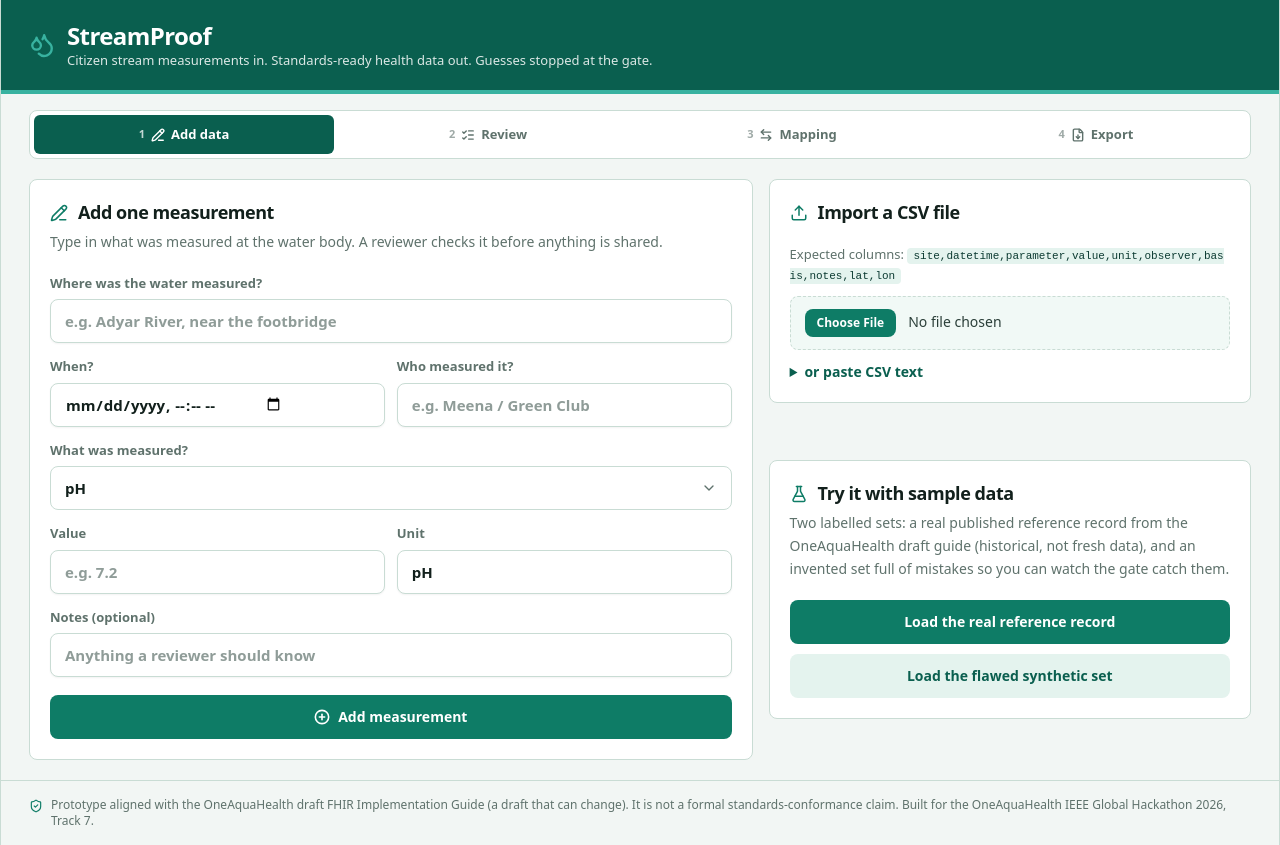
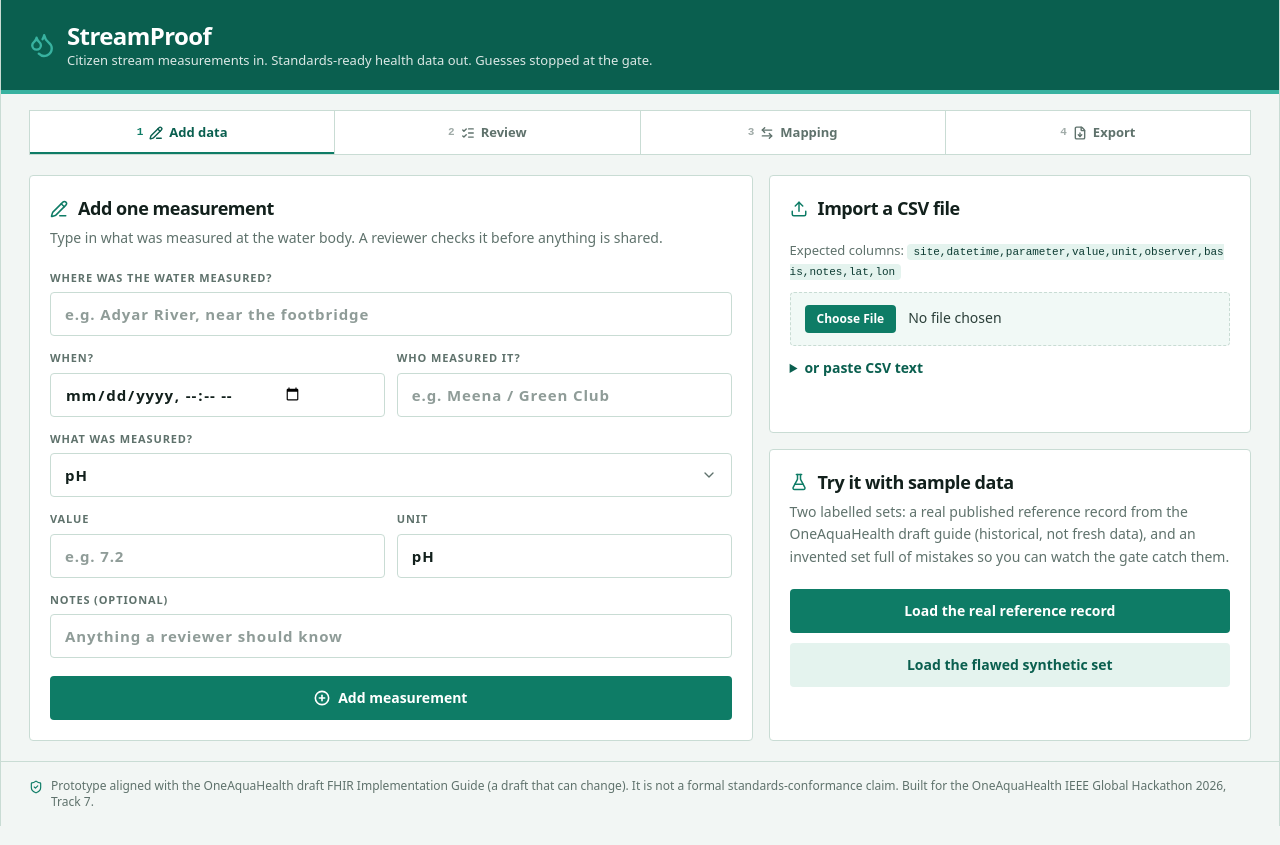
Before and after one commit to Hexraei/StreamProof, a React (Vite) app: page / in a window 1280 px wide. Built offline with nearby package versions, Linux system fonts and the light colour scheme.

Commit message:
Restyle: squared editorial system, fixed card rhythm, no pills or stripes

```diff
--- a/src/App.tsx
+++ b/src/App.tsx
@@ -88,7 +88,7 @@
         </div>
       </header>
 
-      <nav aria-label="Workflow steps" className="mx-4 mt-4 grid grid-cols-2 gap-1 rounded-lg border border-line bg-card p-1 min-[560px]:grid-cols-4 min-[900px]:mx-7">
+      <nav aria-label="Workflow steps" className="mx-4 mt-4 grid grid-cols-2 gap-px border border-line bg-line min-[560px]:grid-cols-4 min-[900px]:mx-7">
         {STEPS.map((s, i) => {
           const Icon = s.icon;
           const active = step === s.id;
@@ -97,15 +97,15 @@
               key={s.id}
               onClick={() => setStep(s.id)}
               className={cn(
-                'relative flex items-center justify-center gap-1.5 rounded-md px-2 py-2.5 text-[13px] font-semibold transition-colors',
-                active ? 'bg-primary-deep text-white' : 'text-muted hover:bg-primary-soft hover:text-primary-deep'
+                'relative flex items-center justify-center gap-1.5 bg-card px-2 py-3 text-[13px] font-semibold transition-colors',
+                active ? 'text-primary-deep after:absolute after:inset-x-0 after:bottom-0 after:h-0.5 after:bg-primary' : 'text-muted hover:bg-background hover:text-ink'
               )}
             >
-              <span className={cn('font-display text-[11px] font-bold', active ? 'text-white/75' : 'text-muted/60')}>{i + 1}</span>
+              <span className={cn('font-mono text-[11px] font-bold', active ? 'text-primary' : 'text-muted/60')}>{i + 1}</span>
               <Icon size={14} strokeWidth={2.4} />
               <span className="truncate">{s.label}</span>
               {s.id === 'review' && counts.pending > 0 && (
-                <span className="grid h-5 min-w-5 place-items-center rounded-full bg-bad px-1 text-[11px] font-bold text-white">
+                <span className="font-mono text-[11px] font-bold text-bad">
                   {counts.pending}
                 </span>
               )}
@@ -116,7 +116,7 @@
 
       <main className="flex flex-1 flex-col gap-4 px-4 py-4 pb-10 min-[900px]:px-7 min-[900px]:py-5">
         {step === 'add' && (
-          <div className="grid items-start gap-4 min-[900px]:grid-cols-[3fr_2fr]">
+          <div className="grid gap-4 min-[900px]:grid-cols-[3fr_2fr]">
             <Card className="min-[900px]:row-span-2">
               <CardHeader>
                 <CardTitle><PencilLine size={18} className="text-primary" /> Add one measurement</CardTitle>
@@ -174,7 +174,7 @@
   return (
     <div className="flex flex-col gap-3">
       <p className="text-[13px] text-muted">
-        Expected columns: <code className="rounded bg-primary-soft px-1.5 py-0.5 font-mono text-[11px] text-primary-ink break-all">{CSV_HEADER}</code>
+        Expected columns: <code className="rounded-sm bg-primary-soft px-1.5 py-0.5 font-mono text-[11px] text-primary-ink break-all">{CSV_HEADER}</code>
       </p>
       <input
         type="file"
@@ -183,7 +183,7 @@
           const f = e.target.files?.[0];
           if (f) onImport(await f.text());
         }}
-        className="w-full min-w-0 cursor-pointer rounded-lg border-[1.5px] border-dashed border-line bg-primary-soft/50 px-3.5 py-3 text-sm text-ink2 file:mr-3 file:rounded-lg file:border-0 file:bg-primary file:px-3 file:py-1.5 file:text-xs file:font-semibold file:text-white"
+        className="w-full min-w-0 cursor-pointer rounded-sm border-[1.5px] border-dashed border-line bg-primary-soft/50 px-3.5 py-3 text-sm text-ink2 file:mr-3 file:rounded-sm file:border-0 file:bg-primary file:px-3 file:py-1.5 file:text-xs file:font-semibold file:text-white"
       />
       <details className="group">
         <summary className="cursor-pointer text-sm font-semibold text-primary-deep">or paste CSV text</summary>
--- a/src/components/BundleView.tsx
+++ b/src/components/BundleView.tsx
@@ -40,7 +40,7 @@
           <ul className="flex flex-col gap-2">
             {stats.map((s, i) => (
               <li key={i} className="flex items-center gap-2.5 text-sm text-ink2">
-                <strong className="min-w-7 rounded-lg bg-primary-soft px-1.5 py-0.5 text-center font-display text-[15px] font-bold text-primary-deep">{s.n}</strong>
+                <strong className="min-w-7 rounded-sm bg-primary-soft px-1.5 py-0.5 text-center font-display text-[15px] font-bold text-primary-deep">{s.n}</strong>
                 {s.label}
               </li>
             ))}
@@ -67,7 +67,7 @@
             </CardDescription>
           </CardHeader>
           <CardContent>
-            <pre className="max-h-[460px] overflow-auto rounded-lg bg-[#0f2620] p-4 font-mono text-xs leading-relaxed text-[#c9ebe0]">{json}</pre>
+            <pre className="max-h-[460px] overflow-auto rounded-sm bg-[#0f2620] p-4 font-mono text-xs leading-relaxed text-[#c9ebe0]">{json}</pre>
           </CardContent>
         </Card>
       )}
--- a/src/components/MappingPreview.tsx
+++ b/src/components/MappingPreview.tsx
@@ -39,7 +39,7 @@
               {ROWS.map((r) => (
                 <TableRow key={r.from}>
                   <TableCell>{r.from}</TableCell>
-                  <TableCell><code className="rounded-md bg-primary-soft px-1.5 py-0.5 font-mono text-xs text-primary-ink">{r.to}</code></TableCell>
+                  <TableCell><code className="rounded-sm bg-primary-soft px-1.5 py-0.5 font-mono text-xs text-primary-ink">{r.to}</code></TableCell>
                   <TableCell>{r.why}</TableCell>
                 </TableRow>
               ))}
--- a/src/components/ReviewQueue.tsx
+++ b/src/components/ReviewQueue.tsx
@@ -16,16 +16,10 @@
   onRemove: (id: string) => void;
 }
 
-const accent: Record<ReviewStatus, string> = {
-  pending: 'border-l-warn',
-  approved: 'border-l-ok',
-  rejected: 'border-l-bad opacity-80',
-};
-
-const statusDot: Record<ReviewStatus, string> = {
-  pending: 'bg-warn',
-  approved: 'bg-ok',
-  rejected: 'bg-bad',
+const statusText: Record<ReviewStatus, string> = {
+  pending: 'text-warn',
+  approved: 'text-ok',
+  rejected: 'text-bad',
 };
 
 export function ReviewQueue({ records, onUpdate, onSetStatus, onRemove }: Props) {
@@ -41,7 +35,7 @@
     );
   }
   return (
-    <div className="grid items-start gap-4 min-[900px]:grid-cols-2 min-[1280px]:grid-cols-3">
+    <div className="grid gap-4 min-[900px]:grid-cols-2 min-[1280px]:grid-cols-3">
       <Card className="min-[900px]:col-span-full">
         <CardContent className="flex items-start gap-3 py-4">
           <ListChecks size={19} className="mt-0.5 shrink-0 text-primary" />
@@ -57,29 +51,29 @@
         const sourceNote =
           rec.source === 'manual' ? 'typed in' : rec.source === 'csv' ? 'from CSV' : rec.source === 'reference-sample' ? 'reference sample' : 'synthetic demo';
         return (
-          <Card key={rec.id} className={cn('border-l-4', accent[rec.status])}>
+          <Card key={rec.id}>
             <CardContent className="flex flex-col gap-3 py-4">
               <div className="flex items-center gap-2">
                 <strong className="font-display text-[15px]">{PARAMETER_LABELS[rec.parameter]}</strong>
                 <span className="text-xs text-muted">{sourceNote}</span>
-                <span className="ml-auto inline-flex items-center gap-1.5 text-xs text-muted">
-                  <span className={cn('h-1.5 w-1.5 rounded-full', statusDot[rec.status])} />
+                <span className={cn('ml-auto text-[11px] font-bold uppercase tracking-[0.08em]', statusText[rec.status])}>
                   {rec.status}
                 </span>
               </div>
-              <div className="flex items-center gap-x-3 gap-y-1 text-[13px] text-ink2">
-                <span className="inline-flex items-center gap-1">
-                  <MapPin size={12} className="text-muted" /> {rec.siteName || 'no site'}
+              <div className="flex items-center gap-2 text-[13px] text-ink2">
+                <span className="inline-flex min-w-0 flex-1 items-center gap-1">
+                  <MapPin size={12} className="shrink-0 text-muted" />
+                  <span className="truncate">{rec.siteName || 'no site'}</span>
                 </span>
-                <span className="inline-flex items-center gap-1 text-xs text-muted">
-                  <Calendar size={12} /> {rec.observedAt ? rec.observedAt.replace('T', ' ') : 'no date'}
+                <span className="inline-flex shrink-0 items-center gap-1 font-mono text-xs text-muted">
+                  <Calendar size={12} /> {rec.observedAt ? rec.observedAt.slice(5, 16).replace('T', ' ') : 'no date'}
                 </span>
               </div>
               <div className="flex items-end gap-2.5">
                 <Label className="flex-1">
                   Value
                   <Input
-                    className="h-12 font-display text-2xl font-bold tracking-tight"
+                    className="h-12 font-mono text-2xl font-bold tracking-tight"
                     value={rec.value ?? ''}
                     onChange={(e) => onUpdate(rec.id, { value: e.target.value === '' ? null : Number(e.target.value) })}
                   />
@@ -87,7 +81,7 @@
                 <Label className="w-28 shrink-0">
                   Unit
                   <Input
-                    className={cn('h-12', rec.unit === '' && 'border-dashed text-muted italic placeholder:text-muted placeholder:italic')}
+                    className={cn('h-12 font-mono', rec.unit === '' && 'border-dashed text-muted italic placeholder:text-muted placeholder:italic')}
                     placeholder={rec.unit === '' ? 'missing' : undefined}
                     value={rec.unit}
                     onChange={(e) => onUpdate(rec.id, { unit: e.target.value })}
@@ -117,13 +111,7 @@
               {rec.issues.length > 0 && (
                 <div className="flex flex-col gap-1.5 border-t border-line pt-2.5">
                   {rec.issues.map((iss, i) => (
-                    <p
-                      key={i}
-                      className={cn(
-                        'border-l-[3px] py-0.5 pl-2.5 text-[13px] leading-snug text-ink',
-                        iss.severity === 'error' ? 'border-l-bad' : 'border-l-warn'
-                      )}
-                    >
+                    <p key={i} className="py-0.5 text-[13px] leading-snug text-ink">
                       <strong className={cn('font-bold', iss.severity === 'error' ? 'text-bad' : 'text-warn')}>
                         {iss.severity === 'error' ? 'Blocked:' : 'Check:'}
                       </strong>{' '}
--- a/src/components/ui/alert.tsx
+++ b/src/components/ui/alert.tsx
@@ -3,7 +3,7 @@
 import { cn } from '../../lib/utils';
 
 const alertVariants = cva(
-  'flex items-start gap-2.5 rounded-lg px-3.5 py-2.5 text-sm leading-relaxed [&>svg]:mt-0.5 [&>svg]:shrink-0',
+  'flex items-start gap-2.5 rounded-sm px-3.5 py-2.5 text-sm leading-relaxed [&>svg]:mt-0.5 [&>svg]:shrink-0',
   {
     variants: {
       variant: {
--- a/src/components/ui/button.tsx
+++ b/src/components/ui/button.tsx
@@ -3,7 +3,7 @@
 import { cn } from '../../lib/utils';
 
 const buttonVariants = cva(
-  "inline-flex items-center justify-center gap-2 whitespace-nowrap rounded-lg text-sm font-semibold transition-colors focus-visible:outline-none focus-visible:ring-2 focus-visible:ring-primary/50 focus-visible:ring-offset-2 disabled:pointer-events-none disabled:opacity-50 [&_svg]:pointer-events-none [&_svg]:shrink-0",
+  "inline-flex items-center justify-center gap-2 whitespace-nowrap rounded-sm text-sm font-semibold transition-colors focus-visible:outline-none focus-visible:ring-1 focus-visible:ring-primary/60 disabled:pointer-events-none disabled:opacity-50 [&_svg]:pointer-events-none [&_svg]:shrink-0",
   {
     variants: {
       variant: {
@@ -16,8 +16,8 @@
       },
       size: {
         default: 'h-11 px-5',
-        sm: 'h-9 rounded-md px-3.5 text-[13px]',
-        lg: 'h-12 rounded-lg px-7 text-[15px]',
+        sm: 'h-9 px-3.5 text-[13px]',
+        lg: 'h-12 px-7 text-[15px]',
         icon: 'h-10 w-10',
       },
     },
--- a/src/components/ui/card.tsx
+++ b/src/components/ui/card.tsx
@@ -3,7 +3,7 @@
 
 const Card = React.forwardRef<HTMLDivElement, React.HTMLAttributes<HTMLDivElement>>(
   ({ className, ...props }, ref) => (
-    <div ref={ref} className={cn('rounded-lg border border-line bg-card text-ink', className)} {...props} />
+    <div ref={ref} className={cn('rounded-sm border border-line bg-card text-ink', className)} {...props} />
   )
 );
 Card.displayName = 'Card';
--- a/src/components/ui/input.tsx
+++ b/src/components/ui/input.tsx
@@ -7,7 +7,7 @@
       type={type}
       ref={ref}
       className={cn(
-        'flex h-11 w-full min-w-0 rounded-lg border-[1.5px] border-line bg-white px-3.5 py-2 text-[15px] text-ink shadow-xs transition-colors placeholder:text-muted/70 focus:border-primary focus:outline-none focus:ring-2 focus:ring-primary/25 disabled:cursor-not-allowed disabled:opacity-50',
+        'flex h-11 w-full min-w-0 rounded-sm border-[1.5px] border-line bg-white px-3.5 py-2 text-[15px] text-ink transition-colors placeholder:text-muted/70 focus:border-primary focus:outline-none focus:ring-1 focus:ring-primary/40 disabled:cursor-not-allowed disabled:opacity-50',
         className
       )}
       {...props}
--- a/src/components/ui/label.tsx
+++ b/src/components/ui/label.tsx
@@ -3,7 +3,7 @@
 
 const Label = React.forwardRef<HTMLLabelElement, React.LabelHTMLAttributes<HTMLLabelElement>>(
   ({ className, ...props }, ref) => (
-    <label ref={ref} className={cn('grid gap-1.5 text-[13px] font-semibold text-muted', className)} {...props} />
+    <label ref={ref} className={cn('grid gap-1.5 text-[11px] font-bold uppercase tracking-[0.08em] text-muted', className)} {...props} />
   )
 );
 Label.displayName = 'Label';
--- a/src/components/ui/select.tsx
+++ b/src/components/ui/select.tsx
@@ -13,7 +13,7 @@
   <SelectPrimitive.Trigger
     ref={ref}
     className={cn(
-      'flex h-11 w-full min-w-0 items-center justify-between gap-2 rounded-lg border-[1.5px] border-line bg-white px-3.5 py-2 text-[15px] text-ink focus:border-primary focus:outline-none focus:ring-2 focus:ring-primary/25 disabled:opacity-50 [&>span]:truncate',
+      'flex h-11 w-full min-w-0 items-center justify-between gap-2 rounded-sm border-[1.5px] border-line bg-white px-3.5 py-2 text-[15px] text-ink focus:border-primary focus:outline-none focus:ring-1 focus:ring-primary/40 disabled:opacity-50 [&>span]:truncate',
       className
     )}
     {...props}
@@ -36,7 +36,7 @@
       position="popper"
       sideOffset={6}
       className={cn(
-        'z-50 max-h-72 min-w-[var(--radix-select-trigger-width)] overflow-hidden rounded-lg border border-line bg-card text-ink shadow-md',
+        'z-50 max-h-72 min-w-[var(--radix-select-trigger-width)] overflow-hidden rounded-sm border border-line bg-card text-ink shadow-sm',
         className
       )}
       {...props}
@@ -54,7 +54,7 @@
   <SelectPrimitive.Item
     ref={ref}
     className={cn(
-      'relative flex w-full cursor-pointer select-none items-center rounded-lg py-2.5 pl-3 pr-9 text-[15px] outline-none focus:bg-primary-soft focus:text-primary-deep data-[disabled]:pointer-events-none data-[disabled]:opacity-50',
+      'relative flex w-full cursor-pointer select-none items-center rounded-sm py-2.5 pl-3 pr-9 text-[15px] outline-none focus:bg-primary-soft focus:text-primary-deep data-[disabled]:pointer-events-none data-[disabled]:opacity-50',
       className
     )}
     {...props}
--- a/src/components/ui/table.tsx
+++ b/src/components/ui/table.tsx
@@ -3,7 +3,7 @@
 
 const Table = React.forwardRef<HTMLTableElement, React.HTMLAttributes<HTMLTableElement>>(
   ({ className, ...props }, ref) => (
-    <div className="w-full overflow-x-auto rounded-lg border border-line">
+    <div className="w-full overflow-x-auto rounded-sm border border-line">
       <table ref={ref} className={cn('w-full caption-bottom text-sm', className)} {...props} />
     </div>
   )
--- a/src/components/ui/textarea.tsx
+++ b/src/components/ui/textarea.tsx
@@ -6,7 +6,7 @@
     <textarea
       ref={ref}
       className={cn(
-        'flex min-h-[110px] w-full min-w-0 rounded-lg border-[1.5px] border-line bg-white px-3.5 py-2.5 text-sm font-mono text-ink placeholder:text-muted/70 focus:border-primary focus:outline-none focus:ring-2 focus:ring-primary/25 disabled:opacity-50',
+        'flex min-h-[110px] w-full min-w-0 rounded-sm border-[1.5px] border-line bg-white px-3.5 py-2.5 text-sm font-mono text-ink placeholder:text-muted/70 focus:border-primary focus:outline-none focus:ring-1 focus:ring-primary/40 disabled:opacity-50',
         className
       )}
       {...props}
```
